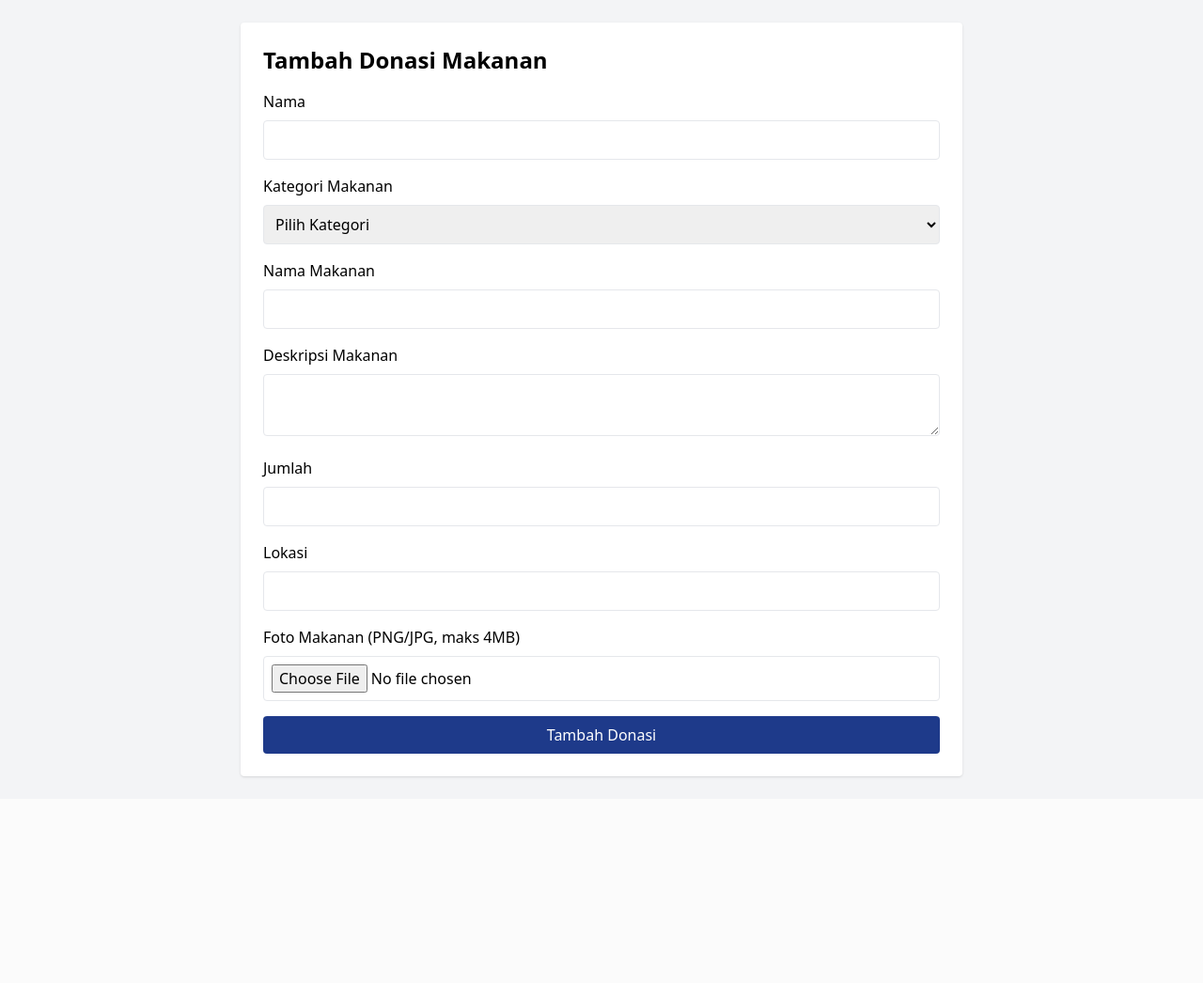
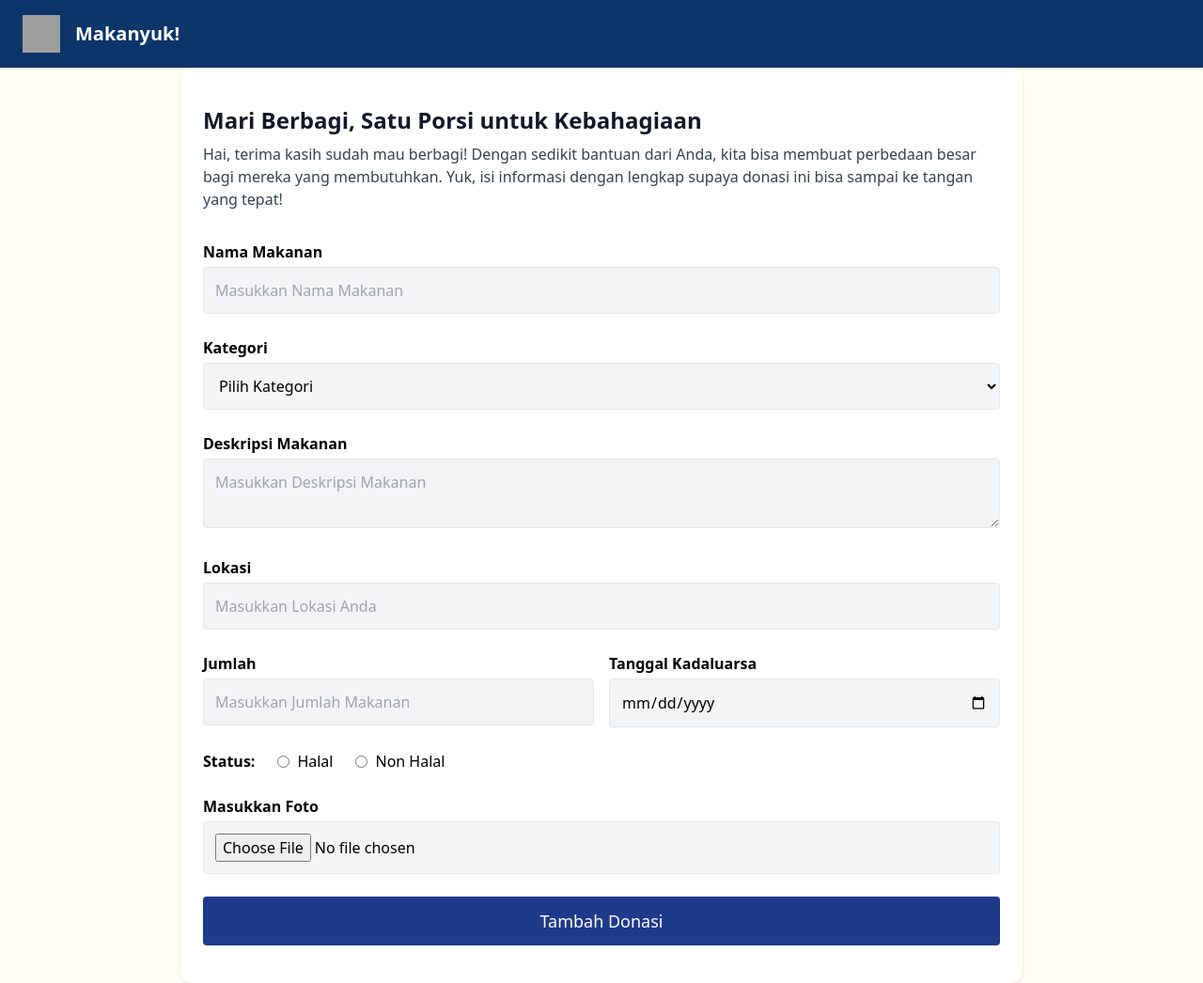
Before and after one commit to rahmatulloh-tk/MakanYuk-, a PHP site: the page made by Public/CRUD.php in a window 1280 px wide. Shown: the whole page at 94% size. Before the commit the page ends 828 px from the top, so only its background shows below. Run offline with PHP 8.4, Linux system fonts and the light colour scheme; some libraries are stand-ins or nearby versions; grey boxes are pictures that could not be loaded.

Commit message:
crud updatee!!!

```diff
--- a/Public/CRUD.php
+++ b/Public/CRUD.php
@@ -13,21 +13,22 @@ if ($conn->connect_error) {
 $notif = "";
 
 if ($_SERVER["REQUEST_METHOD"] == "POST") {
-    $nama_donatur = $_POST['nama_donatur'];
-    $kategori_makanan = $_POST['kategori_makanan'];
     $nama_makanan = $_POST['nama_makanan'];
-    $deskripsi_makanan = $_POST['deskripsi_makanan'];
+    $kategori = $_POST['kategori'];
+    $deskripsi = $_POST['deskripsi'];
+    $lokasi = $_POST['lokasi'];
     $jumlah = $_POST['jumlah'];
-    $lokasi = $_POST['lokasi'];
+    $kadaluarsa = $_POST['kadaluarsa'];
+    $status_halal = $_POST['status_halal'];
 
-    // Handle file upload
+    // Upload foto
     $foto = $_FILES['foto'];
     $foto_name = $foto['name'];
     $foto_tmp = $foto['tmp_name'];
     $foto_size = $foto['size'];
     $foto_ext = pathinfo($foto_name, PATHINFO_EXTENSION);
     $allowed_ext = ['png', 'jpg', 'jpeg'];
-    $max_size = 4 * 1024 * 1024; // 4MB
+    $max_size = 4 * 1024 * 1024;
 
     if (!in_array($foto_ext, $allowed_ext) || $foto_size > $max_size) {
         $_SESSION['error'] = "Format foto tidak valid atau ukuran terlalu besar.";
@@ -35,8 +36,8 @@ if ($_SERVER["REQUEST_METHOD"] == "POST") {
         $new_foto_name = time() . "." . $foto_ext;
         move_uploaded_file($foto_tmp, "uploads/" . $new_foto_name);
 
-        $stmt = $conn->prepare("INSERT INTO form_donasi (nama_donatur, kategori_makanan, nama_makanan, deskripsi_makanan, jumlah, lokasi, foto) VALUES (?, ?, ?, ?, ?, ?, ?)");
-        $stmt->bind_param("ssssiss", $nama_donatur, $kategori_makanan, $nama_makanan, $deskripsi_makanan, $jumlah, $lokasi, $new_foto_name);
+        $stmt = $conn->prepare("INSERT INTO form_donasi (nama_makanan, kategori, deskripsi, lokasi, jumlah, kadaluarsa, status_halal, foto) VALUES (?, ?, ?, ?, ?, ?, ?, ?)");
+        $stmt->bind_param("ssssisss", $nama_makanan, $kategori, $deskripsi, $lokasi, $jumlah, $kadaluarsa, $status_halal, $new_foto_name);
         $stmt->execute();
         $stmt->close();
         $_SESSION['success'] = "Donasi berhasil ditambahkan.";
@@ -53,12 +54,13 @@ if (isset($_SESSION['success'])) {
     unset($_SESSION['error']);
 }
 ?>
+
 <!DOCTYPE html>
 <html lang="id">
 <head>
     <meta charset="UTF-8">
     <meta name="viewport" content="width=device-width, initial-scale=1.0">
-    <title>CRUD Donasi Makanan</title>
+    <title>Form Donasi - Makanyuk!</title>
     <script src="https://cdn.tailwindcss.com"></script>
     <script>
         function showNotification() {
@@ -74,9 +76,19 @@ if (isset($_SESSION['success'])) {
         };
     </script>
 </head>
-<body class="bg-gray-100 p-6">
-    <div class="max-w-3xl mx-auto bg-white p-6 rounded shadow">
-        <h2 class="text-2xl font-bold mb-4">Tambah Donasi Makanan</h2>
+<body class="bg-[#FFFCF5] font-sans">
+
+    <!-- Header -->
+    <header class="bg-[#0C356A] py-4 px-6 flex items-center justify-between shadow">
+        <div class="flex items-center space-x-4">
+            <img src="<?php echo 'http://localhost/MakanYuk-/src/Images/LogoKuning.png'; ?>" alt= "Logo Makanyuk" class="h-10 w-10 object-cover">
+            <h1 class="text-white font-bold text-xl">Makanyuk!</h1>
+        </div>
+    </header>
+
+    <div class="max-w-4xl mx-auto py-10 px-6 bg-white rounded-xl shadow">
+        <h1 class="text-2xl font-bold text-gray-900 mb-2">Mari Berbagi, Satu Porsi untuk Kebahagiaan</h1>
+        <p class="text-gray-700 mb-8">Hai, terima kasih sudah mau berbagi! Dengan sedikit bantuan dari Anda, kita bisa membuat perbedaan besar bagi mereka yang membutuhkan. Yuk, isi informasi dengan lengkap supaya donasi ini bisa sampai ke tangan yang tepat!</p>
 
         <div id="notif" class="fixed top-0 left-0 w-full h-full bg-gray-900 bg-opacity-50 flex justify-center items-center <?= $notif ? '' : 'hidden'; ?>">
             <div class="bg-white p-6 rounded shadow-lg text-center">
@@ -86,34 +98,59 @@ if (isset($_SESSION['success'])) {
             </div>
         </div>
 
-        <form action="" method="post" enctype="multipart/form-data">
-            <label class="block mb-2">Nama</label>
-            <input type="text" name="nama_donatur" class="w-full p-2 border rounded mb-4" required>
+        <form action="" method="POST" enctype="multipart/form-data" class="space-y-6">
+            <div>
+                <label class="block font-semibold mb-1">Nama Makanan</label>
+                <input type="text" name="nama_makanan" placeholder="Masukkan Nama Makanan" class="w-full p-3 border rounded bg-gray-100" required>
+            </div>
 
-            <label class="block mb-2">Kategori Makanan</label>
-            <select name="kategori_makanan" class="w-full p-2 border rounded mb-4" required>
-                <option value="" disabled selected>Pilih Kategori</option>
-                <option value="Makanan Kering">Makanan Kering</option>
-                <option value="Makanan Basah">Makanan Basah</option>
-                <option value="Minuman">Minuman</option>
-            </select>
+            <div>
+                <label class="block font-semibold mb-1">Kategori</label>
+                <select name="kategori" class="w-full p-3 border rounded bg-gray-100" required>
+                    <option value="" disabled selected>Pilih Kategori</option>
+                    <option value="Makanan Kering">Makanan Kering</option>
+                    <option value="Makanan Basah">Makanan Basah</option>
+                    <option value="Minuman">Minuman</option>
+                </select>
+            </div>
 
-            <label class="block mb-2">Nama Makanan</label>
-            <input type="text" name="nama_makanan" class="w-full p-2 border rounded mb-4" required>
+            <div>
+                <label class="block font-semibold mb-1">Deskripsi Makanan</label>
+                <textarea name="deskripsi" placeholder="Masukkan Deskripsi Makanan" class="w-full p-3 border rounded bg-gray-100" required></textarea>
+            </div>
 
-            <label class="block mb-2">Deskripsi Makanan</label>
-            <textarea name="deskripsi_makanan" class="w-full p-2 border rounded mb-4" required></textarea>
+            <div>
+                <label class="block font-semibold mb-1">Lokasi</label>
+                <input type="text" name="lokasi" placeholder="Masukkan Lokasi Anda" class="w-full p-3 border rounded bg-gray-100" required>
+            </div>
 
-            <label class="block mb-2">Jumlah</label>
-            <input type="number" name="jumlah" class="w-full p-2 border rounded mb-4" min="1" required>
+            <div class="grid grid-cols-1 md:grid-cols-2 gap-4">
+                <div>
+                    <label class="block font-semibold mb-1">Jumlah</label>
+                    <input type="number" name="jumlah" placeholder="Masukkan Jumlah Makanan" class="w-full p-3 border rounded bg-gray-100" required min="1">
+                </div>
+                <div>
+                    <label class="block font-semibold mb-1">Tanggal Kadaluarsa</label>
+                    <input type="date" name="kadaluarsa" class="w-full p-3 border rounded bg-gray-100" required>
+                </div>
+            </div>
 
-            <label class="block mb-2">Lokasi</label>
-            <input type="text" name="lokasi" class="w-full p-2 border rounded mb-4" required>
+            <div class="flex items-center space-x-6">
+                <label class="font-semibold">Status:</label>
+                <label class="inline-flex items-center">
+                    <input type="radio" name="status_halal" value="Halal" class="mr-2" required> Halal
+                </label>
+                <label class="inline-flex items-center">
+                    <input type="radio" name="status_halal" value="Non Halal" class="mr-2"> Non Halal
+                </label>
+            </div>
 
-            <label class="block mb-2">Foto Makanan (PNG/JPG, maks 4MB)</label>
-            <input type="file" name="foto" class="w-full p-2 border rounded mb-4" accept="image/png, image/jpg, image/jpeg" required>
+            <div>
+                <label class="block font-semibold mb-1">Masukkan Foto</label>
+                <input type="file" name="foto" accept="image/png, image/jpg, image/jpeg" class="w-full p-3 border rounded bg-gray-100" required>
+            </div>
 
-            <button type="submit" class="w-full bg-blue-900 text-white p-2 rounded">Tambah Donasi</button>
+            <button type="submit" class="w-full bg-blue-900 text-white py-3 rounded text-lg hover:bg-blue-800 transition">Tambah Donasi</button>
         </form>
     </div>
 </body>
```
